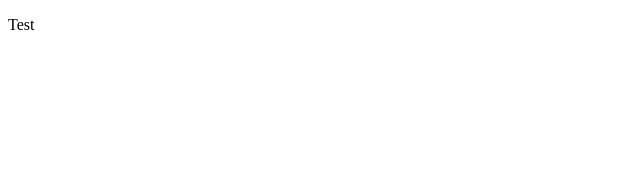
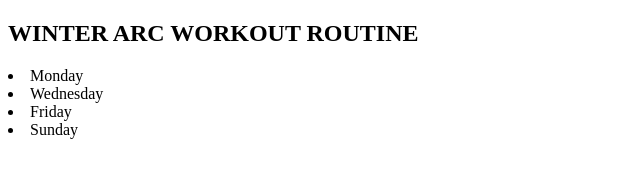
Before and after one commit to Nashouu/Nashouu.github.io, a plain HTML site: page index.html in a window 1280 px wide. Shown: the whole page, without its empty margins (0-640 px from the left). Drawn offline with Linux system fonts and the light colour scheme.

Commit message:
Update index.html

```diff
--- a/index.html
+++ b/index.html
@@ -6,6 +6,14 @@
     <title>Winter Arc Workout Routine</title>
 </head>
 <body>
-    <p>Test</p>
+    <section>
+        <h1>WINTER ARC WORKOUT ROUTINE</h1>
+        <nav>
+            <li href="monday.html">Monday</li>
+            <li href="wednesday.html">Wednesday</li>
+            <li href="friday.html">Friday</li>
+            <li href="sunday.html">Sunday</li>
+        </nav>
+    </section>
 </body>
 </html>
```
